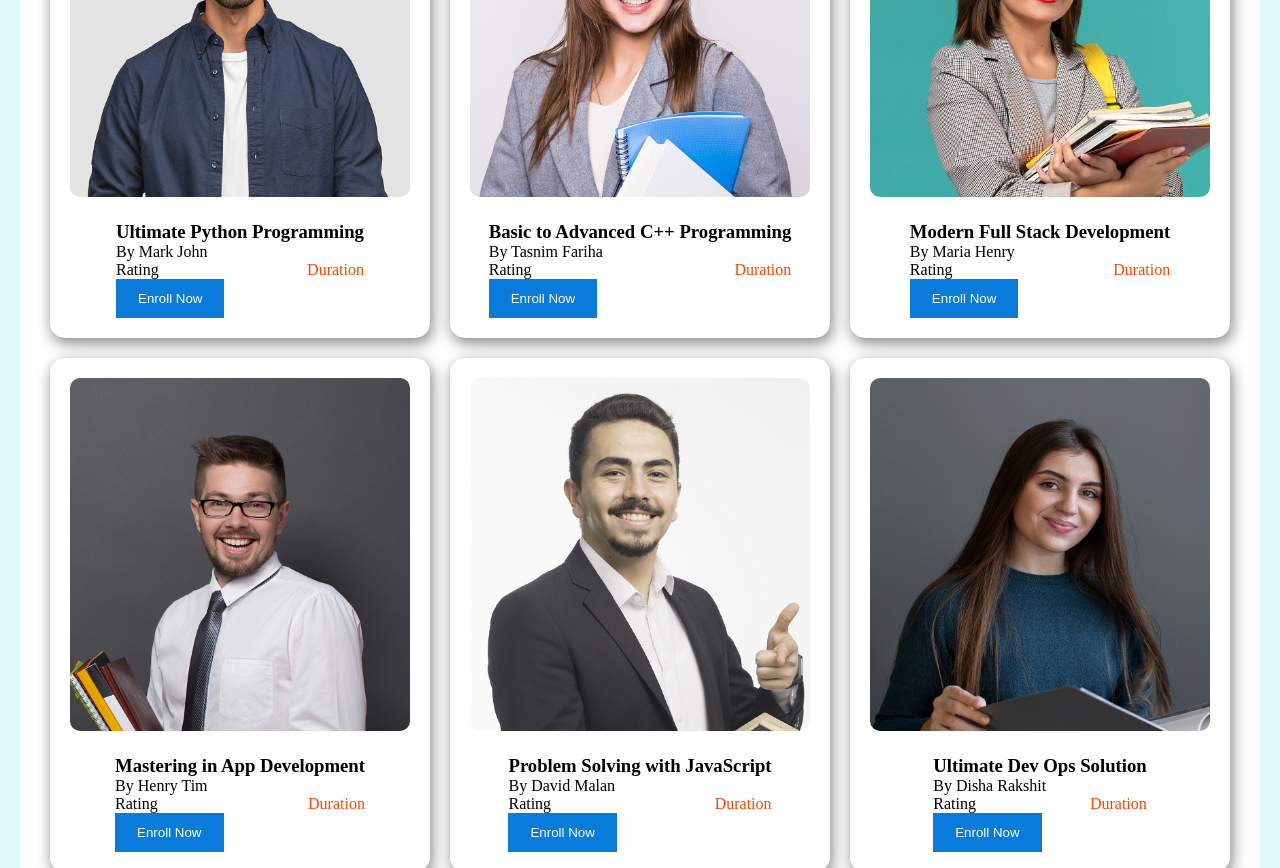
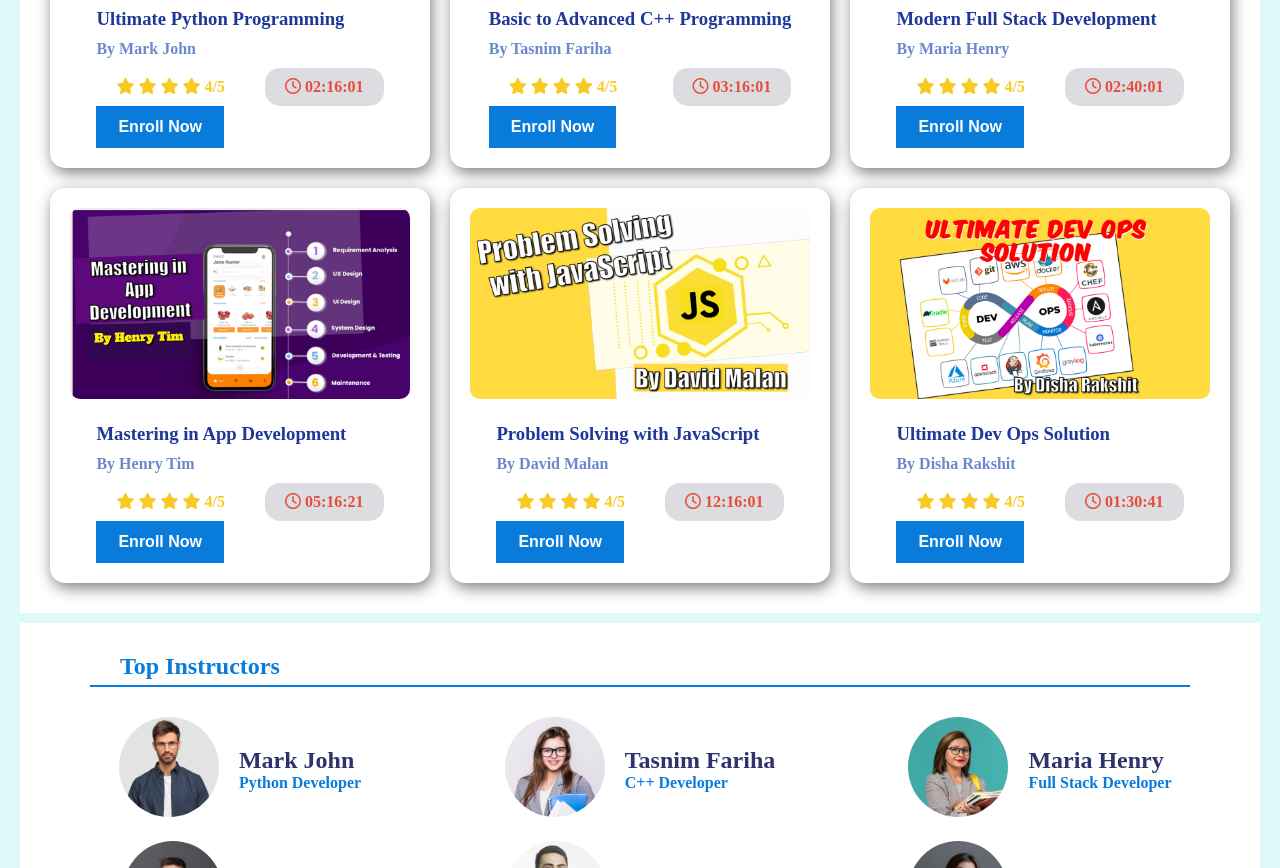
Before and after one commit to Rakib-Hossan/CodingHouse_landing_page, a plain HTML site: page index.html in a window 1280 px wide. Shown: the part 381-1249 px from the top of the page. Drawn offline with Linux system fonts and the light colour scheme.

Commit message:
latest course section added

```diff
--- a/index.html
+++ b/index.html
@@ -6,6 +6,8 @@
     <title>CodingHouse</title>
     <!-- css file -->
     <link rel="stylesheet" href="/style.css">
+    <!-- font awesome  -->
+    <script src="https://kit.fontawesome.com/705e7af5fb.js" crossorigin="anonymous"></script>
     <!-- favicon added -->
     <link rel="apple-touch-icon" sizes="180x180" href="/imgaes/favicon/apple-touch-icon.png">
     <link rel="icon" type="image/png" sizes="32x32" href="/imgaes/favicon/favicon-32x32.png">
@@ -42,17 +44,21 @@
             <section class="latest_courses">
                 <div class="course">
                     <div class="course_img">
-                        <img src="/imgaes/instructor/1.png" alt="" srcset="">
+                        <img src="/imgaes/courses/python.png" alt="" srcset="">
                     </div>
                     <div class="course_details">
                         <h3>Ultimate Python Programming</h3>
                         <p>By Mark John</p>
                         <div class="courseRaputation">
-                            <div>
-                                <p>Rating</p>
+                            <div class="rating">
+                                <i class="fa-solid fa-star"></i>
+                                <i class="fa-solid fa-star"></i>
+                                <i class="fa-solid fa-star"></i>
+                                <i class="fa-solid fa-star"></i>
+                                <span>4/5</span>
                             </div>
                             <div class="duration">
-                                <p>Duration</p>
+                                <span>	<i class="fa-regular fa-clock"></i> 02:16:01</span>
                             </div>
                         </div>
                         <Button>Enroll Now</Button>
@@ -60,17 +66,21 @@
                 </div>
                 <div class="course">
                     <div class="course_img">
-                        <img src="/imgaes/instructor/2.png" alt="" srcset="">
+                        <img src="/imgaes/courses/c++.png" alt="" srcset="">
                     </div>
                     <div class="course_details">
                         <h3>Basic to Advanced C++ Programming</h3>
                         <p>By Tasnim Fariha</p>
                         <div class="courseRaputation">
-                            <div>
-                                <p>Rating</p>
+                            <div class="rating">
+                                <i class="fa-solid fa-star"></i>
+                                <i class="fa-solid fa-star"></i>
+                                <i class="fa-solid fa-star"></i>
+                                <i class="fa-solid fa-star"></i>
+                                <span>4/5</span>
                             </div>
                             <div class="duration">
-                                <p>Duration</p>
+                                <span><i class="fa-regular fa-clock"></i> 03:16:01</span>
                             </div>
                         </div>
                         <Button>Enroll Now</Button>
@@ -78,17 +88,21 @@
                 </div>
                 <div class="course">
                     <div class="course_img">
-                        <img src="/imgaes/instructor/3.png" alt="" srcset="">
+                        <img src="/imgaes/courses/fullstack.png" alt="" srcset="">
                     </div>
                     <div class="course_details">
                         <h3>Modern Full Stack Development</h3>
                         <p>By Maria Henry</p>
                         <div class="courseRaputation">
-                            <div>
-                                <p>Rating</p>
+                            <div class="rating">
+                                <i class="fa-solid fa-star"></i>
+                                <i class="fa-solid fa-star"></i>
+                                <i class="fa-solid fa-star"></i>
+                                <i class="fa-solid fa-star"></i>
+                                <span>4/5</span>
                             </div>
                             <div class="duration">
-                                <p>Duration</p>
+                                <span>	<i class="fa-regular fa-clock"></i> 02:40:01</span>
                             </div>
                         </div>
                         <Button>Enroll Now</Button>
@@ -96,17 +110,21 @@
                 </div>
                 <div class="course">
                     <div class="course_img">
-                        <img src="/imgaes/instructor/4.png" alt="" srcset="">
+                        <img src="/imgaes/courses/appDevelopment.png" alt="" srcset="">
                     </div>
                     <div class="course_details">
                         <h3>Mastering in App Development</h3>
                         <p>By Henry Tim</p>
                         <div class="courseRaputation">
-                            <div>
-                                <p>Rating</p>
+                            <div class="rating">
+                                <i class="fa-solid fa-star"></i>
+                                <i class="fa-solid fa-star"></i>
+                                <i class="fa-solid fa-star"></i>
+                                <i class="fa-solid fa-star"></i>
+                                <span>4/5</span>
                             </div>
                             <div class="duration">
-                                <p>Duration</p>
+                                <span>	<i class="fa-regular fa-clock"></i> 05:16:21</span>
                             </div>
                         </div>
                         <Button>Enroll Now</Button>
@@ -114,17 +132,21 @@
                 </div>
                 <div class="course">
                     <div class="course_img">
-                        <img src="/imgaes/instructor/5.png" alt="" srcset="">
+                        <img src="/imgaes/courses/problemJS.png" alt="" srcset="">
                     </div>
                     <div class="course_details">
                         <h3>Problem Solving with JavaScript</h3>
                         <p>By David Malan</p>
                         <div class="courseRaputation">
-                            <div>
-                                <p>Rating</p>
+                            <div class="rating">
+                                <i class="fa-solid fa-star"></i>
+                                <i class="fa-solid fa-star"></i>
+                                <i class="fa-solid fa-star"></i>
+                                <i class="fa-solid fa-star"></i>
+                                <span>4/5</span>
                             </div>
                             <div class="duration">
-                                <p>Duration</p>
+                                <span>	<i class="fa-regular fa-clock"></i> 12:16:01</span>
                             </div>
                         </div>
                         <Button>Enroll Now</Button>
@@ -132,17 +154,21 @@
                 </div>
                 <div class="course">
                     <div class="course_img">
-                        <img src="/imgaes/instructor/6.png" alt="" srcset="">
+                        <img src="/imgaes/courses/devops.png" alt="" srcset="">
                     </div>
                     <div class="course_details">
                         <h3>Ultimate Dev Ops Solution </h3>
                         <p>By Disha Rakshit</p>
                         <div class="courseRaputation">
-                            <div>
-                                <p>Rating</p>
+                            <div class="rating">
+                                <i class="fa-solid fa-star"></i>
+                                <i class="fa-solid fa-star"></i>
+                                <i class="fa-solid fa-star"></i>
+                                <i class="fa-solid fa-star"></i>
+                                <span>4/5</span>
                             </div>
                             <div class="duration">
-                                <p>Duration</p>
+                                <span>	<i class="fa-regular fa-clock"></i> 01:30:41</span>
                             </div>
                         </div>
                         <Button>Enroll Now</Button>
--- a/style.css
+++ b/style.css
@@ -27,6 +27,8 @@ Button{
     color:white;
     padding:10px 20px;
     border: 2px solid #097cdb;
+    font-size: 16px;
+    font-weight: 600;
 }
 Button:hover{
     background-color: transparent;
@@ -49,7 +51,7 @@ nav{
 }
 .logo img{
     width: 100px;
-    height: 106px;
+    height: 56px;
 }
 .navbar ul{
     display: flex;
@@ -90,6 +92,16 @@ nav{
     box-shadow:  2px 5px 15px gray;
     padding: 20px;
 }
+.course_details h3{
+    color:#1e3799;
+    margin-bottom: 10px;
+}
+.course_details p{
+    color:#6a89cc;
+    margin-bottom: 10px;
+    font-weight: 600;
+
+}
 .course_img img{
     width: 100%;
     border-radius: 10px;
@@ -100,7 +112,20 @@ nav{
     justify-content: space-between;
 }
 .duration{
-    color:orangered;
+    color:#e74c3c;
+    border-radius: 15px;
+    padding:10px 20px;
+    background-color: #dcdde1;
+    font-weight: 600;
+    text-align: center;
+}
+
+.rating{
+    color:#f9ca24;
+    border-radius: 15px;
+    padding:10px 20px;
+    font-weight: 600;
+    text-align: center;
 }
 /* Latest course section style */
 
@@ -126,6 +151,7 @@ nav{
 }
 .instructor_details p{
     color:#097cdb;
+    font-weight: 600;
 }
 .instructor_img img{
     width: 100px;
```
Also changed, not shown: imgaes/courses/appDevelopment.png (added), imgaes/courses/c++.png (added), imgaes/courses/devops.png (added), imgaes/courses/fullstack.png (added), imgaes/courses/problemJS.png (added), imgaes/courses/python.png (added), imgaes/logo.png.
